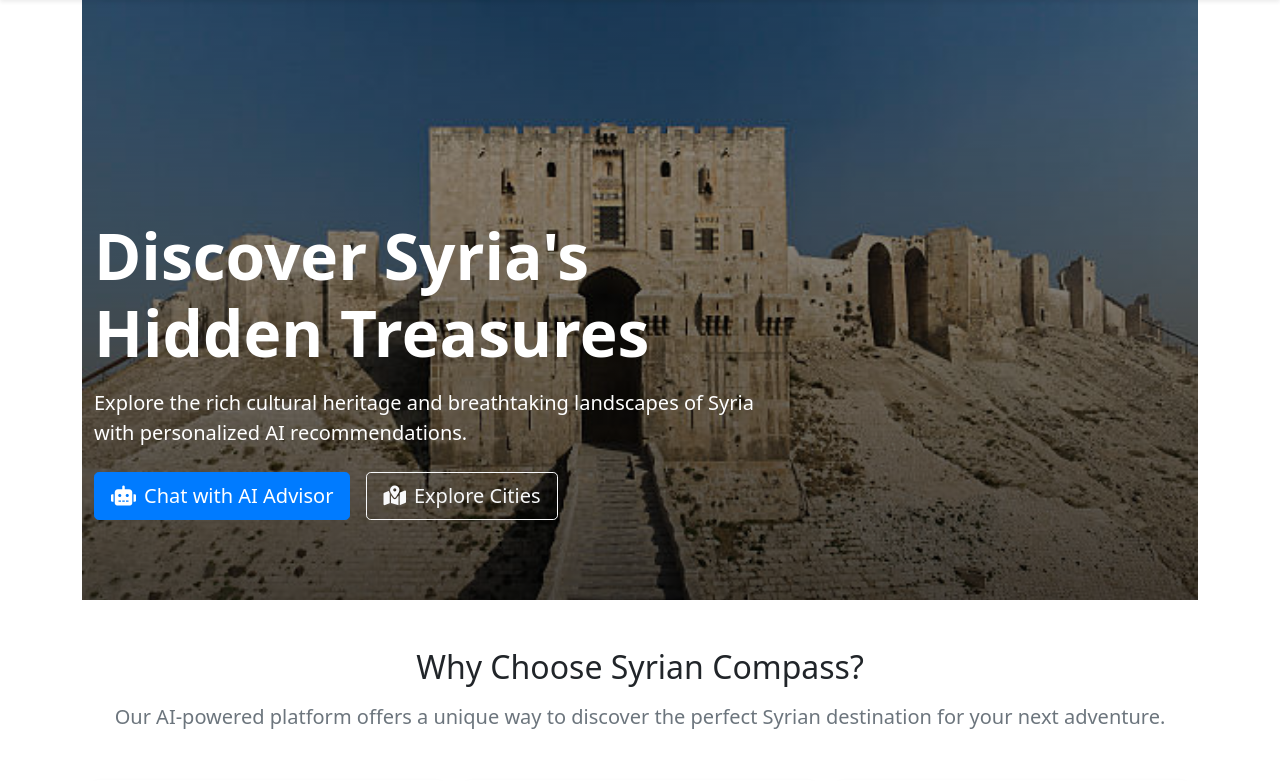
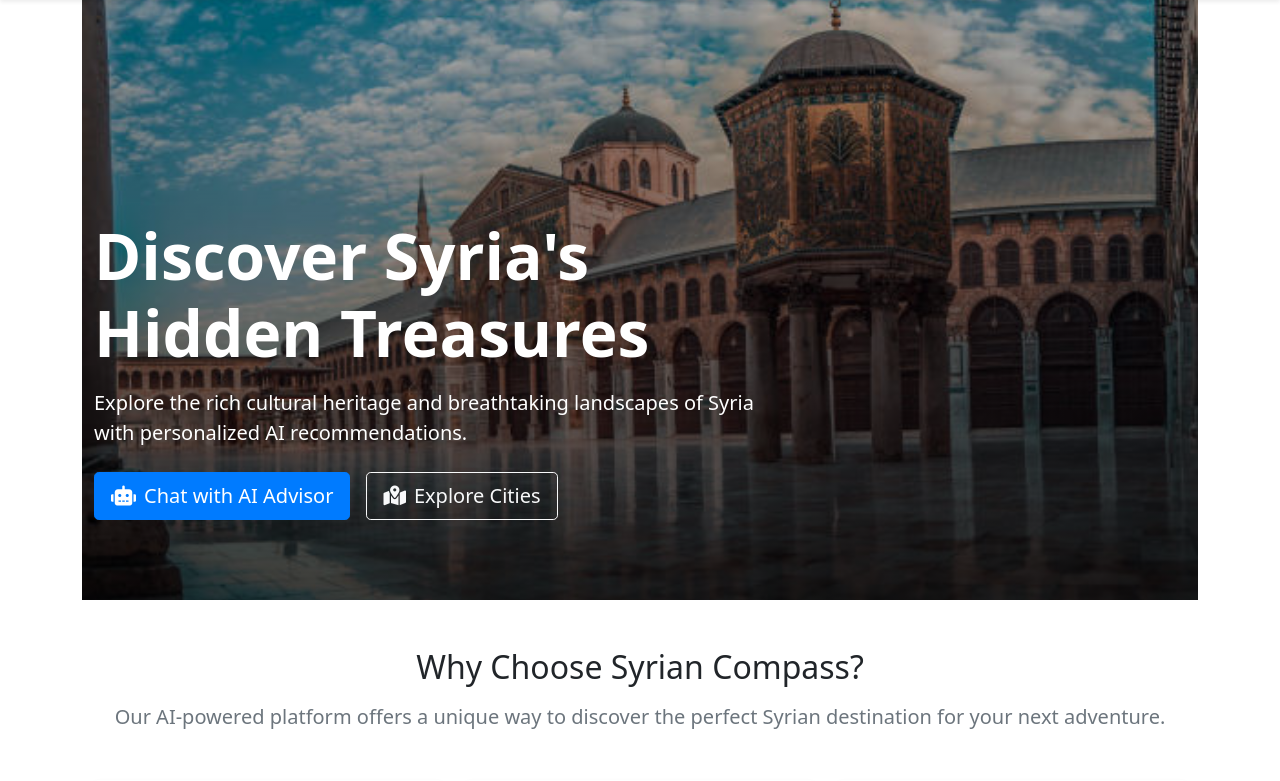
Before and after one commit to AyhamJo7/REPEC-AI, a Flask app: page / in a window 1280 px wide. Shown: the part 56-837 px from the top of the page. Run offline with Flask 3, Linux system fonts and the light colour scheme; data that the repository does not hold is empty.

Commit message:
Images second Update

```diff
--- a/backend/app/templates/main/about.html
+++ b/backend/app/templates/main/about.html
@@ -12,7 +12,7 @@
                 <p class="lead">Discover the beauty and rich heritage of Syria through our AI-powered travel recommendation platform.</p>
             </div>
             <div class="col-lg-6">
-                <img src="/static/images/cities/Aleppo Citadel.jpg" alt="Syrian Heritage" class="img-fluid rounded shadow">
+                <img src="/static/images/cities/Damascus.jpg" alt="Syrian Heritage" class="img-fluid rounded shadow">
             </div>
         </div>
     </div>
--- a/backend/app/templates/main/index.html
+++ b/backend/app/templates/main/index.html
@@ -6,7 +6,7 @@
 <!-- Hero Section -->
 <div class="hero-section position-relative mb-5">
 <div class="hero-image-container">
-    <img src="/static/images/cities/Aleppo Citadel.jpg" alt="Syrian Heritage" class="hero-image">
+    <img src="/static/images/cities/Damascus.jpg" alt="Syrian Heritage" class="hero-image">
     <div class="hero-overlay"></div>
 </div>
     <div class="container position-relative">
```
